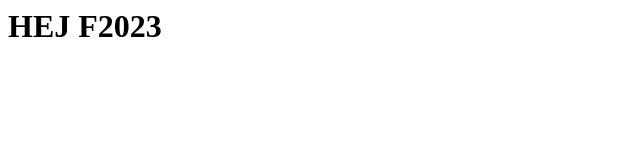
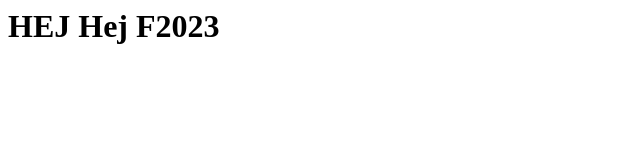
Before and after one commit to chrlilje/noobtomaster.github.io, a plain HTML site: page index.html in a window 1280 px wide. Shown: the whole page, without its empty margins (0-640 px from the left). Drawn offline with Linux system fonts and the light colour scheme.

Commit message:
Update index.html

```diff
--- a/index.html
+++ b/index.html
@@ -2,6 +2,6 @@
 <head><title>Hej</title>
 </head>
 <body>
-<h1>HEJ F2023</h1>
+<h1>HEJ Hej F2023</h1>
 </body>
 </html>
```
